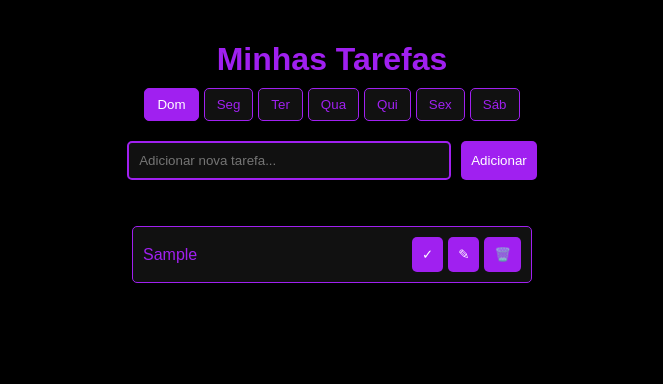
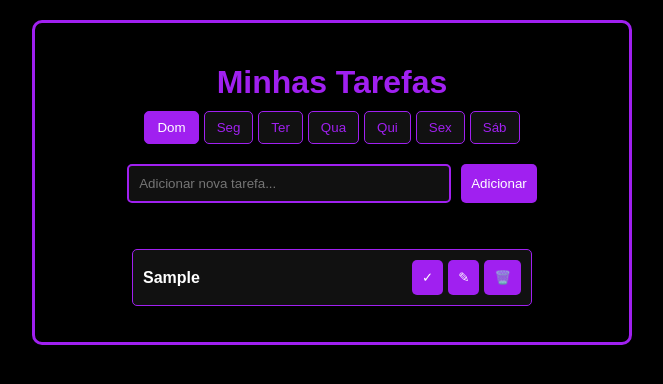
Before and after one commit to Brunacsg/AppTarefas, a plain HTML site: page index.html in a window 1280 px wide. Both pictures are taken after typing "Sample" into the empty fields and a click on the button "Adicionar". Shown: the whole page, without its empty margins (308-971 px from the left). Drawn offline with Linux system fonts and the light colour scheme.

Commit message:
Update index.html

```diff
--- a/index.html
+++ b/index.html
@@ -15,6 +15,11 @@
       flex-direction: column;
       align-items: center;
       padding: 20px;
+      border: 3px solid #a020f0;
+      border-radius: 10px;
+      max-width: 600px;
+      margin: 20px auto;
+      box-sizing: border-box;
     }
 
     h1 {
@@ -81,6 +86,8 @@
       display: flex;
       justify-content: space-between;
       align-items: center;
+      color: #fff;
+      font-weight: bold;
     }
 
     li.completed {
```
